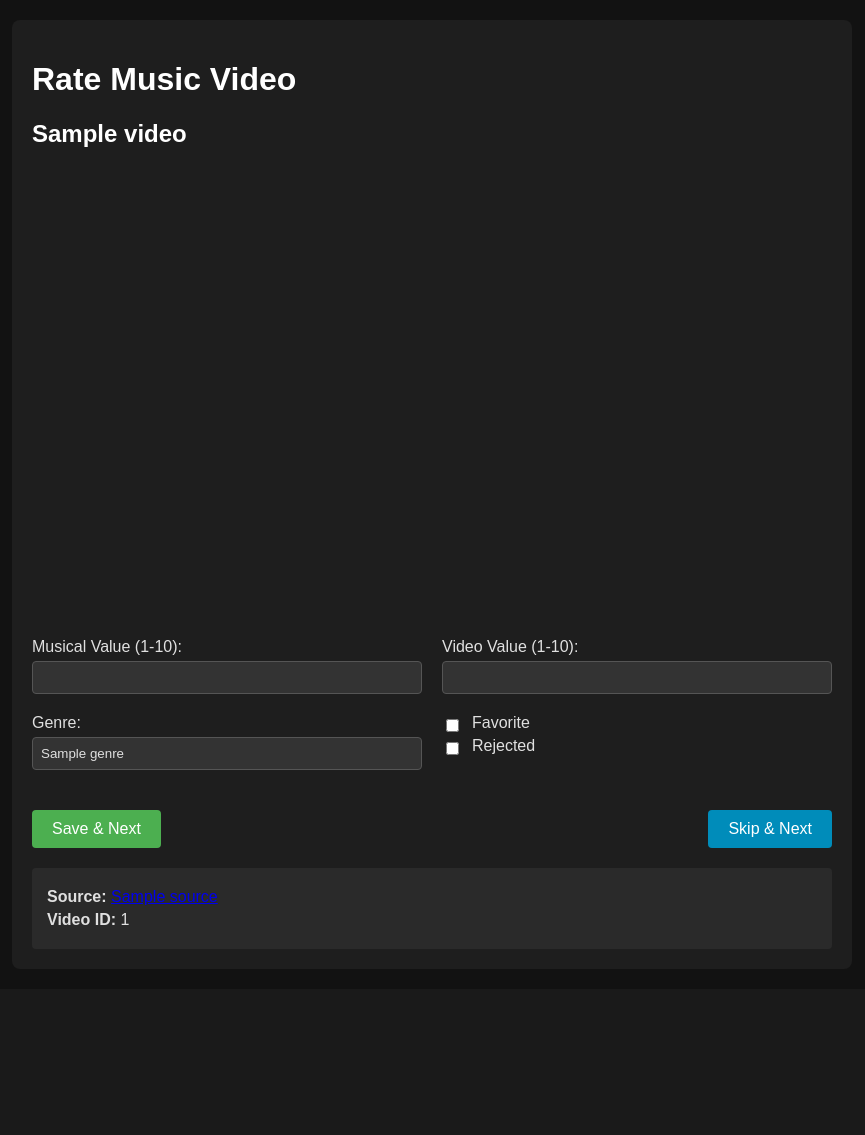
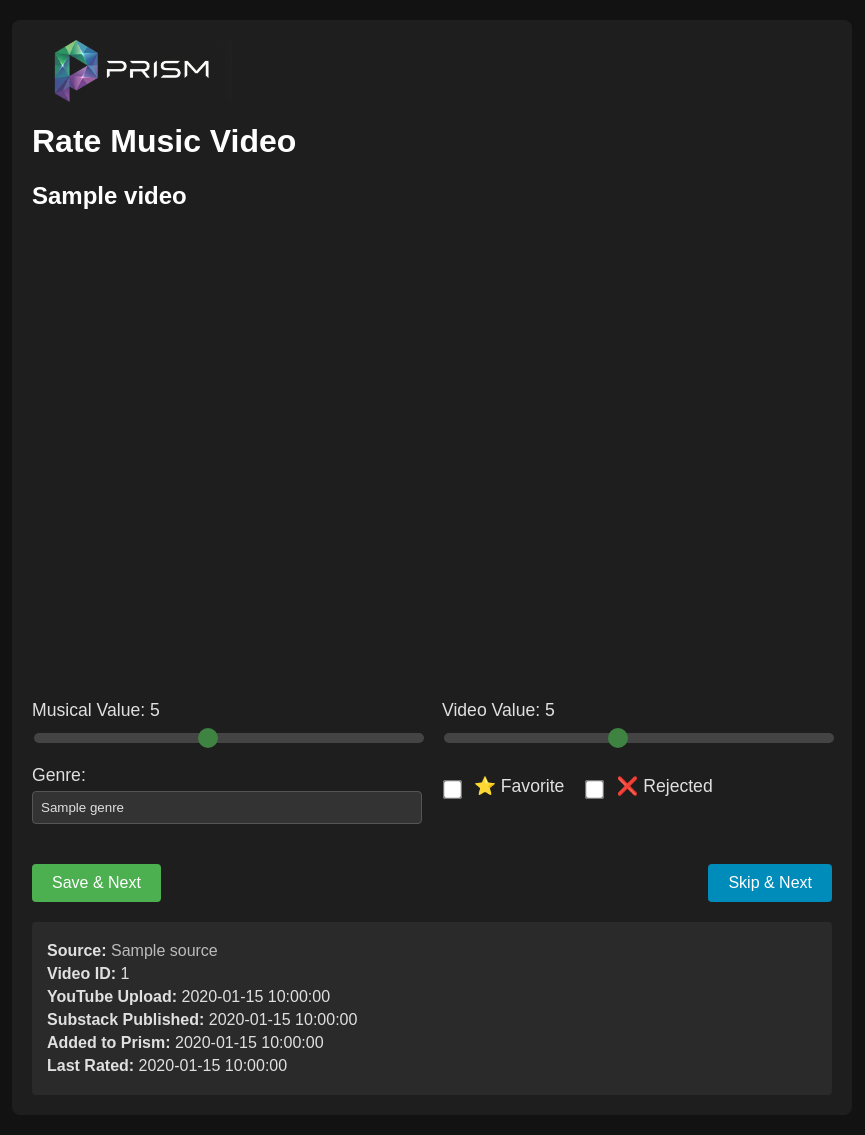
Before and after one commit to airflow2010/GOODMUSIC, a Flask app: template templates/rating.html in a window 1280 px wide. Shown: the whole page, without its empty margins (208-1073 px from the left). Before the commit the page ends 949 px from the top, so only its background shows below. Run offline with Flask 2, Linux system fonts and the light colour scheme; the template is opened without the code that fills it: most values are stand-ins (such as "Sample title", 1, 10 or a date in 2020).

Commit message:
drop-down fix, added logo & cosmetics

```diff
--- a/main.py
+++ b/main.py
@@ -41,8 +41,26 @@ def rating_mode():
     if not db:
         return "Error: Firestore client not initialized.", 500
 
+    # Fetch all unique genres for the dropdown
+    try:
+        # Use .get() to fetch all documents at once. This can be more reliable
+        # for smaller collections than using a stream.
+        docs = db.collection(COLLECTION_NAME).get()
+        unique_genres = set()
+        for doc in docs:
+            if doc.exists:
+                data = doc.to_dict()
+                if data and (genre := data.get('genre')):
+                    unique_genres.add(genre)
+
+        unique_genres.discard("Unknown")
+        sorted_genres = sorted(list(unique_genres))
+    except Exception as e:
+        print(f"An error occurred while fetching genres: {e}")
+        sorted_genres = []
+
     # Query for unrated videos (where musical_value is 0)
-    query = db.collection(COLLECTION_NAME).where('musical_value', '==', 0).limit(20).stream()
+    query = db.collection(COLLECTION_NAME).where(filter=firestore.FieldFilter("musical_value", "==", 0)).limit(20).stream()
 
     unrated_videos = [doc.to_dict() for doc in query]
 
@@ -52,7 +70,7 @@ def rating_mode():
     # Select a random video from the fetched list
     video = random.choice(unrated_videos)
 
-    return render_template('rating.html', video=video)
+    return render_template('rating.html', video=video, genres=sorted_genres)
 
 
 @app.route("/save_rating/<string:video_id>", methods=['POST'])
@@ -73,7 +91,7 @@ def save_rating(video_id):
             'genre': request.form.get('genre', 'Unknown'),
             'favorite': 'favorite' in request.form,
             'rejected': 'rejected' in request.form,
-            'last_updated': firestore.SERVER_TIMESTAMP
+            'date_rated': firestore.SERVER_TIMESTAMP
         }
 
         doc_ref.update(update_data)
--- a/templates/rating.html
+++ b/templates/rating.html
@@ -11,11 +11,13 @@
         .video-container iframe { position: absolute; top: 0; left: 0; width: 100%; height: 100%; }
         h1, h2 { color: #ffffff; }
         form { display: grid; grid-template-columns: 1fr 1fr; gap: 20px; }
-        label { display: block; margin-bottom: 5px; }
+        label { display: block; margin-bottom: 5px; font-size: 1.1em; }
         input[type="text"], input[type="number"], select {
             width: 100%; padding: 8px; box-sizing: border-box; background-color: #333; color: #e0e0e0; border: 1px solid #555; border-radius: 4px;
         }
-        .checkbox-group { display: flex; align-items: center; gap: 10px; }
+        .checkbox-group { display: flex; align-items: center; gap: 10px; margin-bottom: 10px; }
+        .checkbox-group label { cursor: pointer; }
+        .checkbox-group input[type="checkbox"] { transform: scale(1.5); margin-right: 5px; }
         .button-group { grid-column: 1 / -1; display: flex; justify-content: space-between; margin-top: 20px; }
         button, .button-link {
             padding: 10px 20px; border: none; border-radius: 4px; cursor: pointer; font-size: 16px; text-decoration: none; display: inline-block; text-align: center;
@@ -24,11 +26,37 @@
         .next-button { background-color: #008CBA; color: white; }
         .info { margin-top: 20px; background-color: #2a2a2a; padding: 15px; border-radius: 4px; }
         .info p { margin: 5px 0; }
+        .info a { color: #bbbbbb; text-decoration: none; }
+        .info a:hover { text-decoration: underline; }
+        .slider-container {
+            display: flex;
+            flex-direction: column;
+            gap: 5px;
+        }
+        input[type="range"] {
+            -webkit-appearance: none;
+            width: 100%;
+            height: 10px;
+            background: #555;
+            outline: none;
+            opacity: 0.7;
+            -webkit-transition: .2s;
+            transition: opacity .2s;
+            border-radius: 5px;
+        }
+        input[type="range"]:hover { opacity: 1; }
+        input[type="range"]::-webkit-slider-thumb { -webkit-appearance: none; appearance: none; width: 20px; height: 20px; background: #4CAF50; cursor: pointer; border-radius: 50%; }
+        input[type="range"]::-moz-range-thumb { width: 20px; height: 20px; background: #4CAF50; cursor: pointer; border-radius: 50%; }
+        .logo-wrap { display: flex; align-items: center; justify-content: flex-start; margin-bottom: 20px; }
+        .logo { max-width: 200px; height: auto; mix-blend-mode: screen; }
     </style>
 </head>
 <body>
 
 <div class="container">
+    <div class="logo-wrap">
+        <img class="logo" src="{{ url_for('static', filename='prism_fullsize.png') }}" alt="Logo">
+    </div>
     {% if video %}
         <h1>Rate Music Video</h1>
         <h2>{{ video.title }}</h2>
@@ -40,30 +68,35 @@
 
         <form action="{{ url_for('save_rating', video_id=video.video_id) }}" method="post">
             <!-- Ratings -->
-            <div>
-                <label for="musical_value">Musical Value (1-10):</label>
-                <input type="number" id="musical_value" name="musical_value" min="1" max="10" required>
+            <div class="slider-container">
+                <label for="musical_value">Musical Value: <span id="musical_value_display">5</span></label>
+                <input type="range" id="musical_value" name="musical_value" min="1" max="10" value="5" required>
             </div>
-            <div>
-                <label for="video_value">Video Value (1-10):</label>
-                <input type="number" id="video_value" name="video_value" min="1" max="10" required>
+            <div class="slider-container">
+                <label for="video_value">Video Value: <span id="video_value_display">5</span></label>
+                <input type="range" id="video_value" name="video_value" min="1" max="10" value="5" required>
             </div>
 
             <!-- Genre -->
             <div>
                 <label for="genre">Genre:</label>
-                <input type="text" id="genre" name="genre" value="{{ video.genre }}">
+                <input type="text" id="genre" name="genre" value="{{ video.genre }}" list="genre_list" autocomplete="off">
+                <datalist id="genre_list">
+                    {% for g in genres %}
+                        <option value="{{ g }}">
+                    {% endfor %}
+                </datalist>
             </div>
 
             <!-- Booleans -->
-            <div>
+            <div style="display: flex; gap: 20px;">
                 <div class="checkbox-group">
                     <input type="checkbox" id="favorite" name="favorite">
-                    <label for="favorite">Favorite</label>
+                    <label for="favorite">⭐ Favorite</label>
                 </div>
                 <div class="checkbox-group">
                     <input type="checkbox" id="rejected" name="rejected">
-                    <label for="rejected">Rejected</label>
+                    <label for="rejected">❌ Rejected</label>
                 </div>
             </div>
 
@@ -77,6 +110,10 @@
         <div class="info">
             <p><strong>Source:</strong> <a href="{{ video.source }}" target="_blank">{{ video.source }}</a></p>
             <p><strong>Video ID:</strong> {{ video.video_id }}</p>
+            <p><strong>YouTube Upload:</strong> {{ video.date_youtube }}</p>
+            <p><strong>Substack Published:</strong> {{ video.date_substack }}</p>
+            <p><strong>Added to Prism:</strong> {{ video.date_prism or video.created_at }}</p>
+            <p><strong>Last Rated:</strong> {{ video.date_rated }}</p>
         </div>
 
     {% else %}
@@ -103,6 +140,42 @@
             }
         });
     }
+
+    // Script for sliders
+    document.addEventListener('DOMContentLoaded', function() {
+        const musicalValueSlider = document.getElementById('musical_value');
+        const musicalValueDisplay = document.getElementById('musical_value_display');
+        const videoValueSlider = document.getElementById('video_value');
+        const videoValueDisplay = document.getElementById('video_value_display');
+        const genreInput = document.getElementById('genre');
+
+        if (musicalValueSlider && musicalValueDisplay) {
+            musicalValueDisplay.textContent = musicalValueSlider.value;
+            musicalValueSlider.oninput = function() {
+                musicalValueDisplay.textContent = this.value;
+            }
+        }
+
+        if (videoValueSlider && videoValueDisplay) {
+            videoValueDisplay.textContent = videoValueSlider.value;
+            videoValueSlider.oninput = function() {
+                videoValueDisplay.textContent = this.value;
+            }
+        }
+
+        // Show all genre options even when the field is prefilled.
+        if (genreInput) {
+            genreInput.addEventListener('focus', function() {
+                this.dataset.original = this.value;
+                this.value = '';
+            });
+            genreInput.addEventListener('blur', function() {
+                if (!this.value && this.dataset.original) {
+                    this.value = this.dataset.original;
+                }
+            });
+        }
+    });
 </script>
 
 </body>
```
Also changed, not shown: static/prism_fullsize.png (added).
